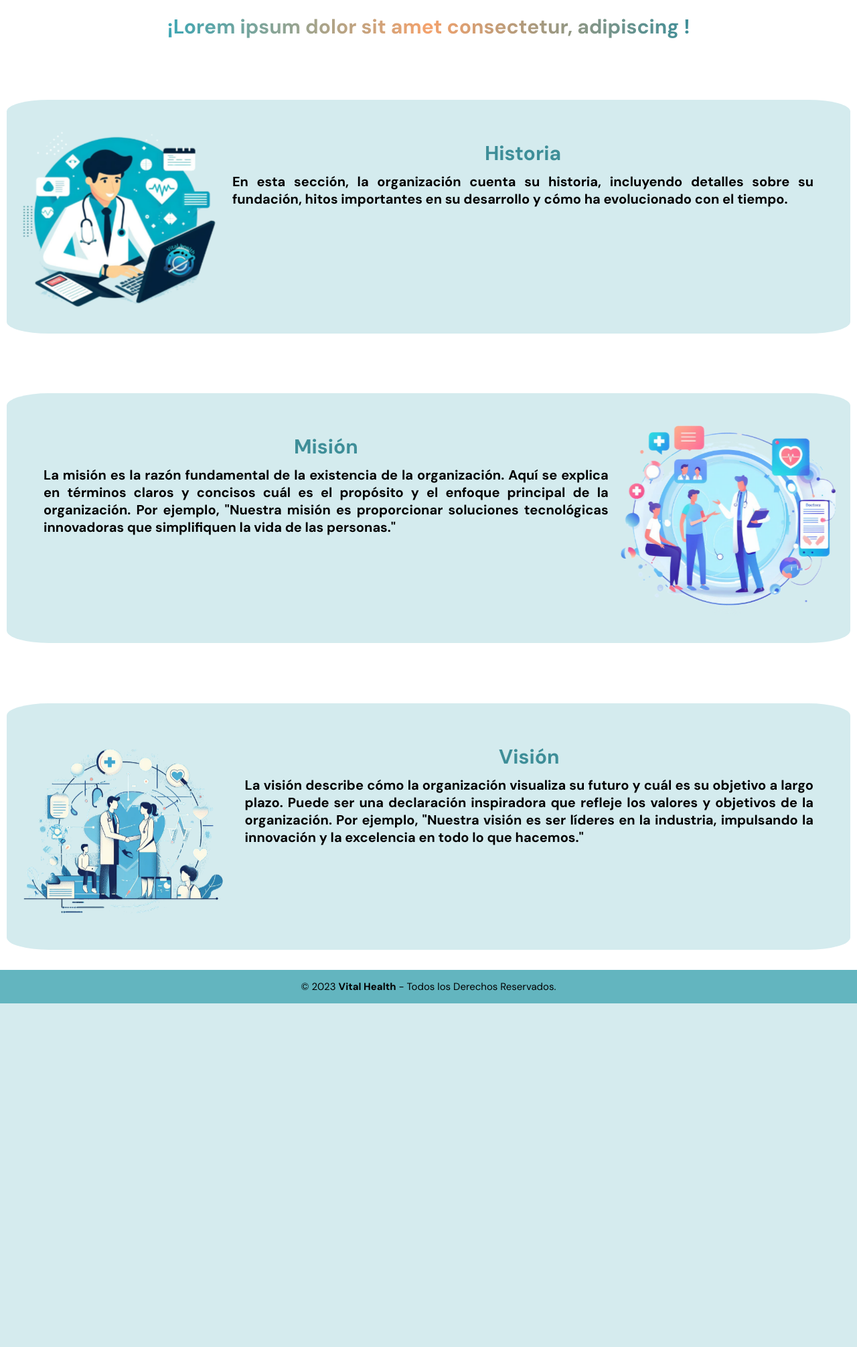
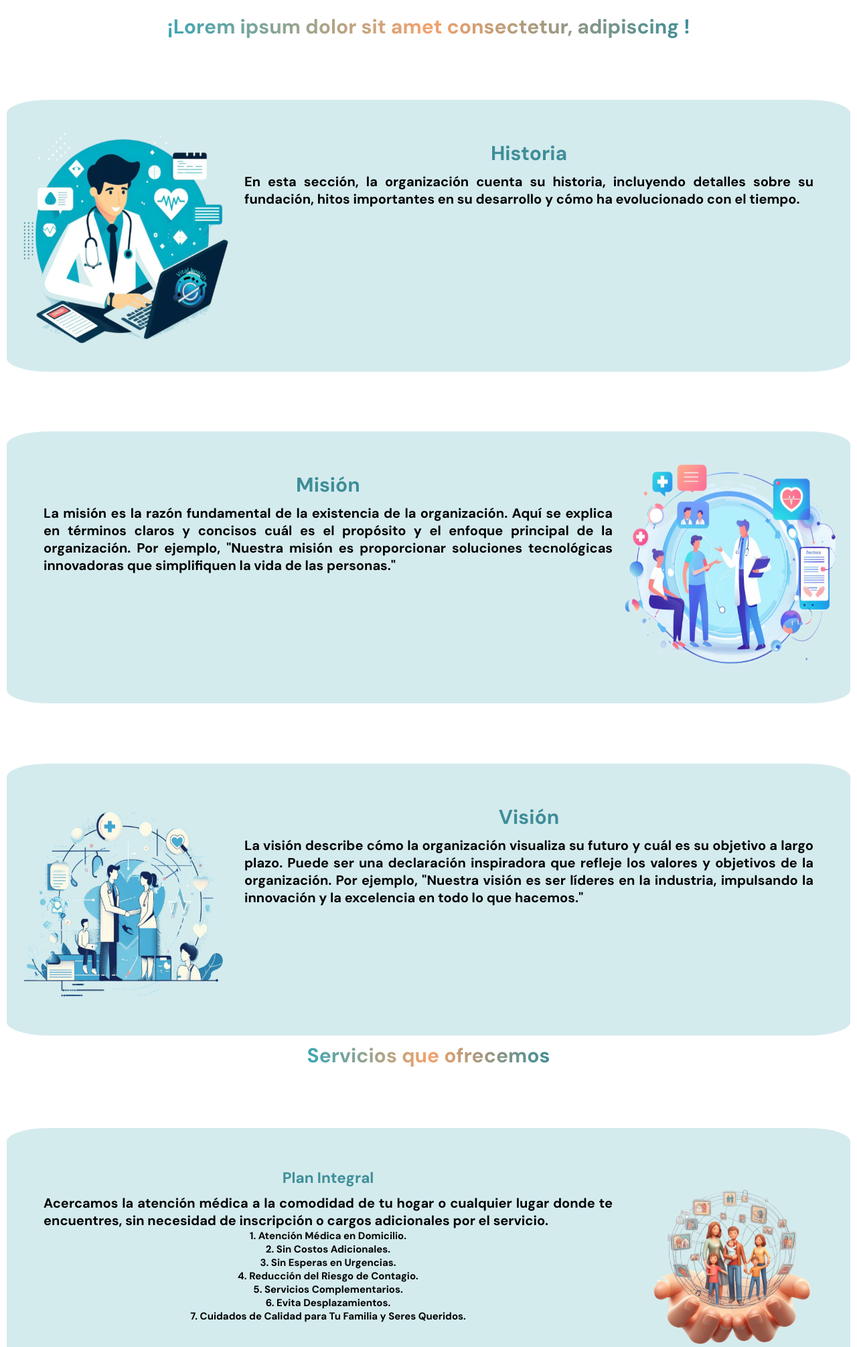
Before and after one commit to kevinlixx/Vital-health, a PHP site: page / in a window 1280 px wide. Shown: the part 50-2061 px from the top of the page at 67% size. Before the commit the page ends 1548 px from the top, so only its background shows below. Run offline with PHP 8.4, Linux system fonts and the light colour scheme; some libraries are stand-ins or nearby versions.

Commit message:
edite en la parte de abajo del quienes somos
css y html

```diff
--- a/css/style.css
+++ b/css/style.css
@@ -302,6 +302,102 @@ header .menu-header {
     border-radius: 10%;
 }
 
+/* servicios que ofrecemos */
+#servicios {
+    /* Estilos para el título */
+    display: flex;
+    justify-content: center;
+    align-items: center;
+    margin-top: 2px;
+    height: auto;
+    width: auto;
+    margin: 10px;
+}
+
+.text-titulo {
+    font-size: 30px;
+    font-weight: 300px;
+    text-align: center;
+    word-wrap: break-word;
+    background: linear-gradient(90deg, #3ca6b4, #f4a26c, #3e8e98);
+    -webkit-background-clip: text;
+    -webkit-text-fill-color: transparent;
+    animation: changeColor 5s linear infinite;
+}
+
+/* Estilos para las secciones de Plan Integral, Plan Prioritario y Plan Preservado */
+.div--info-me {
+    display: flex;
+    flex-direction: row;
+    align-items: center;
+    background-color: rgba(169, 215, 221, 0.5);
+    border-radius: 5%;
+    margin-top: 7%;
+    margin-left: 1rem;
+    margin-right: 1rem;
+}
+
+.row--right,
+.row--left {
+    width: 100%;
+    display: flex;
+    flex-direction: column;
+}
+
+.col-md-6 {
+    justify-content: center;
+    display: flex;
+}
+
+.text {
+    margin-top: 30px;
+    text-align: center;
+    font-size: 1.5rem;
+    order: 2;
+    margin-left: 25px;
+    margin-right: 25px;
+    font-weight: 600;
+    justify-content: center;
+}
+
+.text p {
+    margin-top: 10px;
+    text-align: justify;
+}
+
+.text h2 {
+    color: #3e8e98;
+}
+
+@keyframes escalar {
+    0% {
+        transform: scale(1);
+    }
+    50% {
+        transform: scale(1.1);
+    }
+    100% {
+        transform: scale(1);
+    }
+}
+
+.image_svg {
+    display: flex;
+    margin-top: 10px;
+    width: 300px; /* Tamaño en píxeles */
+    height: 336px; /* Tamaño en píxeles */
+}
+
+.image_svg img {
+    width: auto;
+    height: auto;
+    max-width: 50%;
+}
+.text ul {
+    list-style: none;
+}
+
+
 /* para el footer */
 .pie-pagina {
     position: relative;
--- a/index.html
+++ b/index.html
@@ -108,9 +108,85 @@
         </div>
 
          <!-- servicios que ofrecemos -->
-        <div class="div--container" id="servicios" >
+ <!-- servicios que ofrecemos -->
+                     <!-- Titulo -->
 
-        </div>
+                     <div class="div--container" id="servicios">
+                        <h1 class="text-titulo">Servicios que ofrecemos</h1>
+                    </div>
+
+                    <!-- Seccion plan integral -->
+                    <div class="div--info-me" id="planintegral">
+                        <div class="row--left">
+                            <div class="col-md-6">
+                                <div class="image_svg">
+                                    <img src="img/Plan integral.png" alt="Imagen de Plan Integral">
+                                </div>
+                            </div>
+                            <div class="col-md-6">
+                                <div class="text">
+                                    <h2>Plan Integral</h2>
+                                    <p>Acercamos la atención médica a la comodidad de tu hogar o cualquier lugar donde te encuentres, sin necesidad de inscripción o cargos adicionales por el servicio.</p>
+                                    <ul>
+                                        <li>1. Atención Médica en Domicilio.</li>
+                                        <li>2. Sin Costos Adicionales.</li>
+                                        <li>3. Sin Esperas en Urgencias.</li>
+                                        <li>4. Reducción del Riesgo de Contagio.</li>
+                                        <li>5. Servicios Complementarios.</li>
+                                        <li>6. Evita Desplazamientos.</li>
+                                        <li>7. Cuidados de Calidad para Tu Familia y Seres Queridos.</li>
+                                    </ul>
+                                </div>
+                            </div>
+                        </div>
+                    </div>
+
+                    <!-- Seccion plan prioritario -->
+                    <div class="div--info-me" id="planprioritario">
+                        <div class="row--right">
+                            <div class="col-md-6">
+                                <div class="image_svg">
+                                    <img src="img/Plan Prioritario.png" alt="Imagen de Plan Prioritario">
+                                </div>
+                            </div>
+                            <div class="col-md-6">
+                                <div class="text">
+                                    <h2>Plan Prioritario</h2>
+                                    <p>El plan prioritario es un acuerdo empresarial que brinda protección a los empleados y sus familiares en caso de enfrentar problemas de salud, sin importar su ubicación.</p>
+                                    <ul>
+                                        <li>1. Protección de Salud Tanto tú como tus seres queridos.</li>
+                                        <li>2. Acceso a Tarifas Preferenciales.</li>
+                                        <li>3. Comodidad y Accesibilidad.</li>
+                                        <li>4. Beneficio Laboral Adicional.</li>
+                                    </ul>
+                                </div>
+                            </div>
+                        </div>
+                    </div>
+
+                    <!-- Seccion plan preservado -->
+                    <div class="div--info-me" id="planpreservado">
+                        <div class="row--left">
+                            <div class="col-md-6">
+                                <div class="image_svg">
+                                    <img src="img/Espacio Preservado.png" alt="Imagen de Plan Preservado">
+                                </div>
+                            </div>
+                            <div class="col-md-6">
+                                <div class="text">
+                                    <h2>Espacio Preservado</h2>
+                                    <p>Reduce la cantidad de empleados ausentes debido a emergencias médicas y proporciona atención médica de urgencia y emergencia en el lugar. El Plan de Espacio Perservado ofrece una cobertura integral para empleados, proveedores, clientes, estudiantes y visitantes dentro de un espacio designado, garantizando una atención médica oportuna en caso de una emergencia.</p>
+                                    <ul>
+                                        <li>1. Atención Médica a Domicilio.</li>
+                                        <li>2. Atención Pre-hospitalaria de Urgencias.</li>
+                                        <li>3. Atención Pre-hospitalaria de Emergencias.</li>
+                                        <li>4. Traslados Asistidos a Centros Hospitalarios.</li>
+                                        <li>5. Orientación Médica Virtual y Telefónica.</li>
+                                    </ul>
+                                </div>
+                            </div>
+                        </div>
+                    </div>
         <!-- registro -->
         <div class="div--container" id="registro">
 
```
Also changed, not shown: img/Espacio Preservado.png (added), img/Plan Prioritario.png (added), img/Plan integral.png (added).
